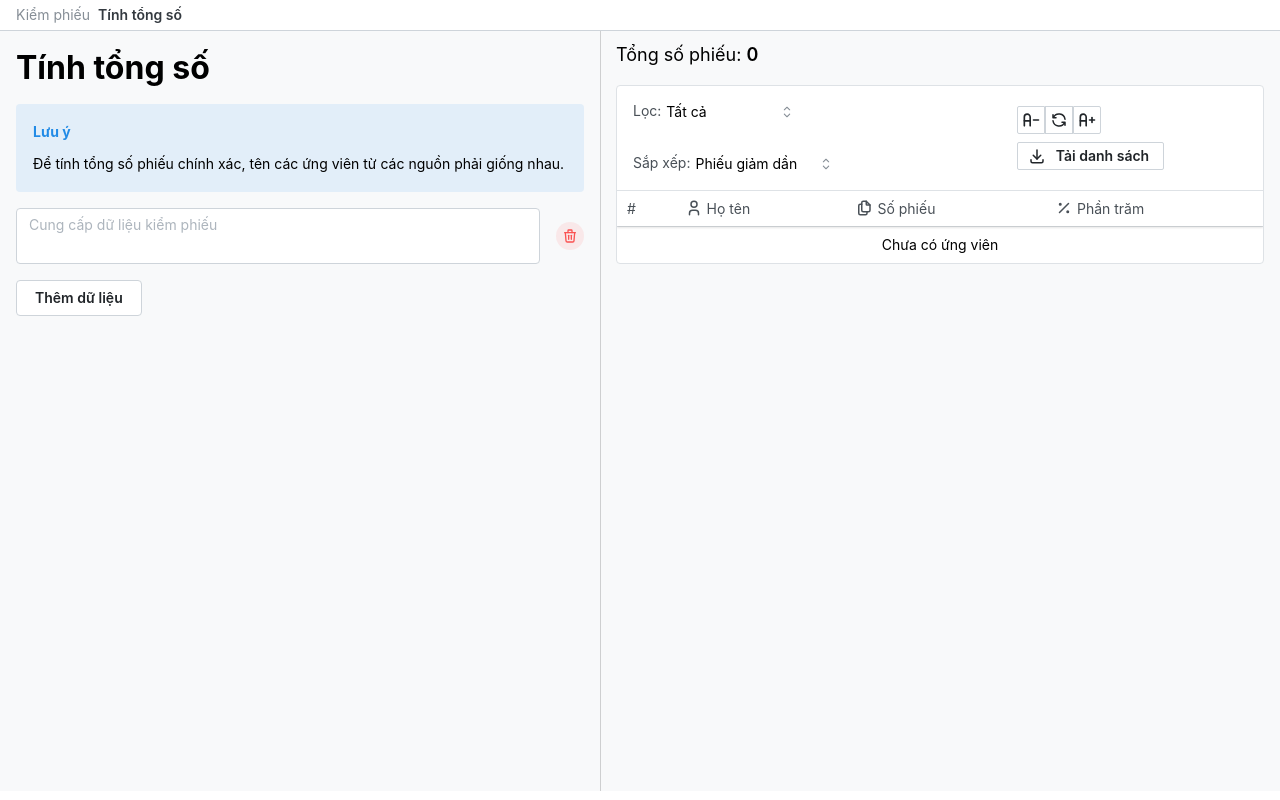
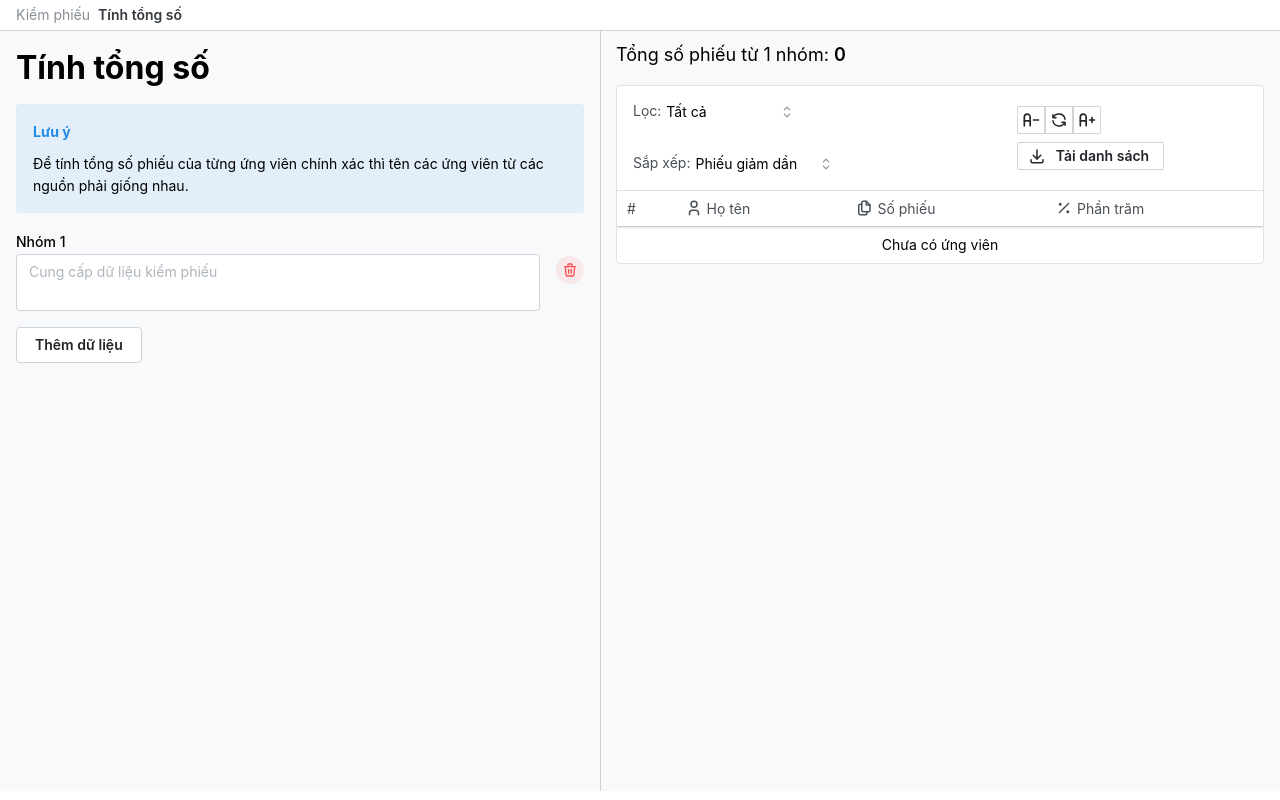
Before and after one commit to tatthien/church-election, a React (Vite) app: page /calculator in a window 1280 px wide. Both pictures are taken after a click on the button "Thêm dữ liệu". Built offline with nearby package versions, Linux system fonts and the light colour scheme.

Commit message:
chore: add more content

```diff
--- a/src/pages/Calculator.tsx
+++ b/src/pages/Calculator.tsx
@@ -52,7 +52,12 @@ export default function Calculator() {
 
   const fields = form.values.data.map((_, index) => (
     <Group key={index}>
-      <Textarea {...form.getInputProps(`data.${index}`)} style={{ flex: 1 }} placeholder="Cung cấp dữ liệu kiểm phiếu" />
+      <Textarea
+        label={`Nhóm ${index + 1}`}
+        placeholder="Cung cấp dữ liệu kiểm phiếu"
+        style={{ flex: 1 }}
+        {...form.getInputProps(`data.${index}`)}
+      />
       <ActionIcon variant="light" color="red" radius="lg" onClick={() => { form.removeListItem('data', index) }}>
         <IconTrash size={16} />
       </ActionIcon>
@@ -67,9 +72,10 @@ export default function Calculator() {
             <Title order={1} fz={32} p={16}>Tính tổng số</Title>
             <Box px={16}>
               <Alert title="Lưu ý" mb={16}>
-                Để tính tổng số phiếu chính xác, tên các ứng viên từ các nguồn phải giống nhau.
+                Để tính tổng số phiếu của từng ứng viên chính xác thì tên các ứng viên từ các nguồn phải giống nhau.
               </Alert>
               <Stack style={{ overflowY: 'auto', height: 'calc(100vh - 230px)' }}>
+                {form.values.data.length === 0 && <Text fz="sm" c="gray.7">Chưa có dữ liệu. Bấm "Thêm dữ liệu" để bắt đầu.</Text>}
                 {fields}
                 <Flex>
                   <Button variant="default" onClick={() => {
@@ -82,7 +88,7 @@ export default function Calculator() {
           <Allotment.Pane minSize={530}>
             <Box px={16} py={10}>
               <Box mb={16}>
-                <Text span fz="lg">Tổng số phiếu: <Text span fw={600} inherit>{totalBallots}</Text></Text>
+                <Text span fz="lg">{`Tổng số phiếu từ ${form.values.data.length} nhóm:`} <Text span fw={600} inherit>{totalBallots}</Text></Text>
               </Box>
               <TableResult totalBallots={totalBallots} candidates={candidates} />
             </Box>
```
